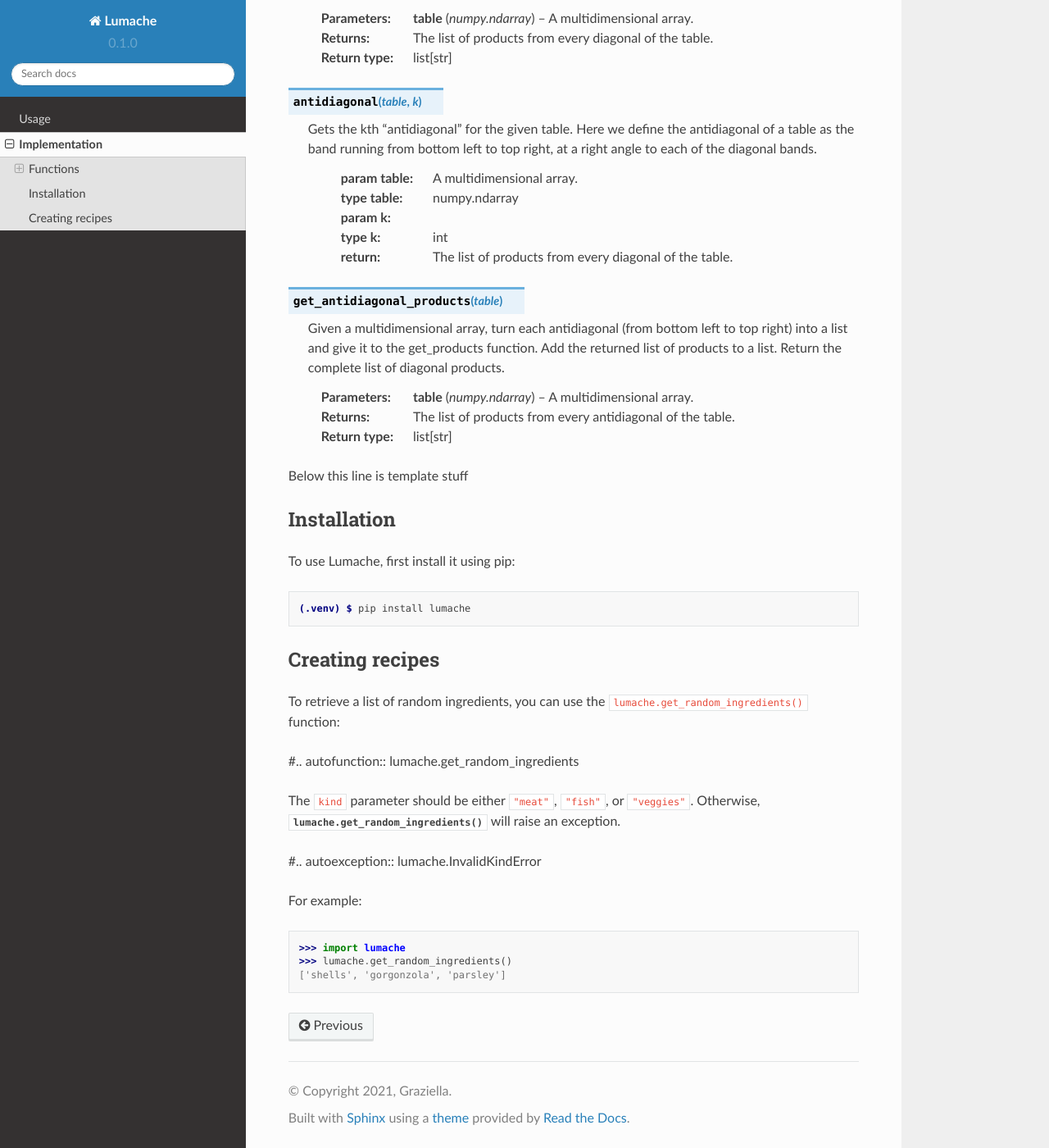
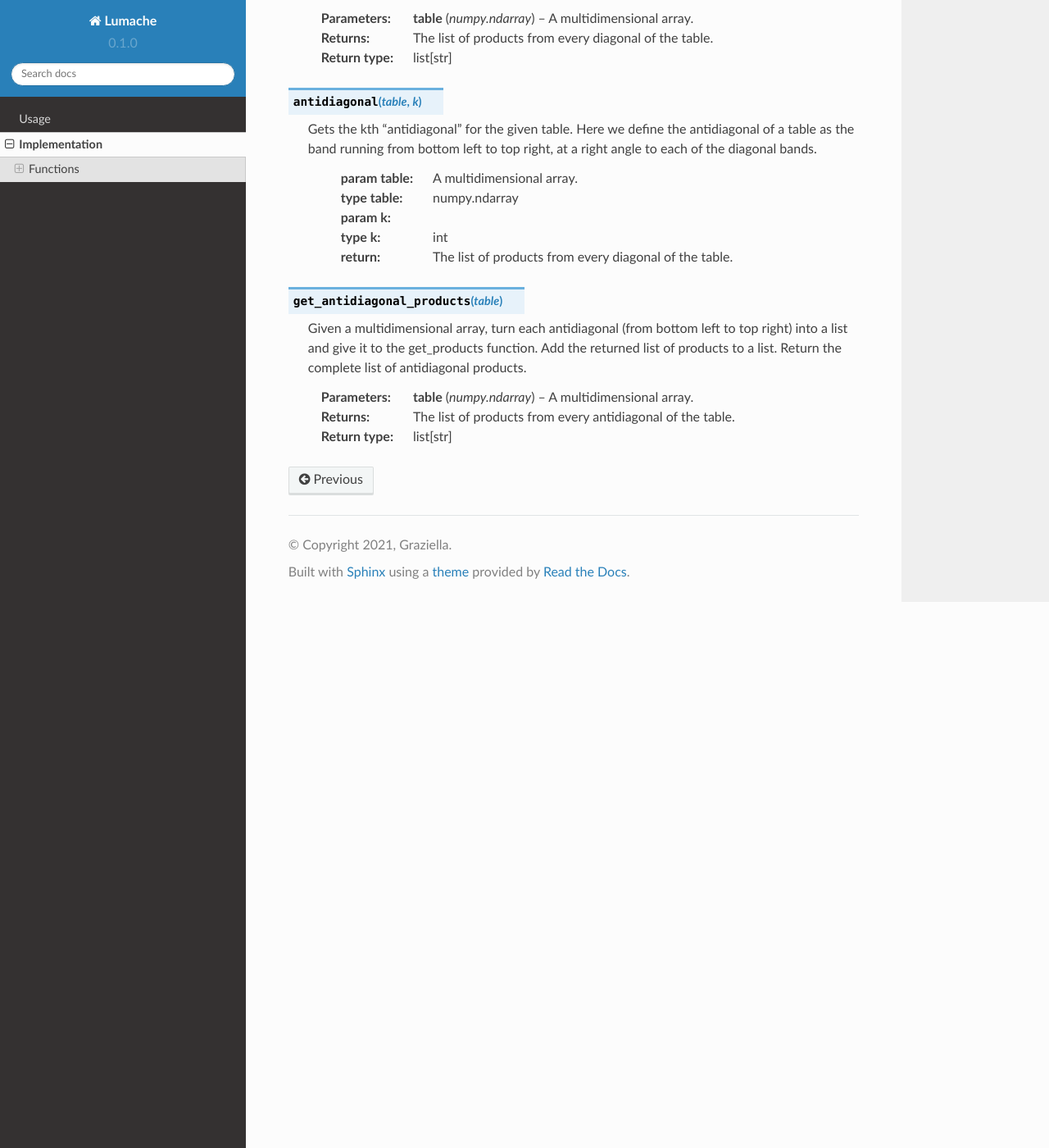
Before and after one commit to XtinaJohnson/largest_prod_grid_docs, a Sphinx documentation site: the page built from docs/source/impl.rst, in a window 1280 px wide and 1400 px high, scrolled down 1084 px. Shown: the whole window at 82% size. Built offline with Sphinx 7.4.7 and the Read the Docs theme 2.0.0, drawn with Linux system fonts in a browser that asks for light colours.

Commit message:
Update impl.rst

```diff
--- a/docs/source/impl.rst
+++ b/docs/source/impl.rst
@@ -61,44 +61,9 @@ Functions
 
 .. py:function:: get_antidiagonal_products(table)
 
-   Given a multidimensional array, turn each antidiagonal (from bottom left to top right) into a list and give it to the get_products function. Add the returned list of products to a list. Return the complete list of diagonal products.
+   Given a multidimensional array, turn each antidiagonal (from bottom left to top right) into a list and give it to the get_products function. Add the returned list of products to a list. Return the complete list of antidiagonal products.
 
    :param table: A multidimensional array.
    :type table: numpy.ndarray
    :return: The list of products from every antidiagonal of the table.
    :rtype: list[str]
-
-
-
-Below this line is template stuff
-
-.. _installation:
-
-Installation
-------------
-
-To use Lumache, first install it using pip:
-
-.. code-block:: console
-
-   (.venv) $ pip install lumache
-
-Creating recipes
-----------------
-
-To retrieve a list of random ingredients,
-you can use the ``lumache.get_random_ingredients()`` function:
-
-#.. autofunction:: lumache.get_random_ingredients
-
-The ``kind`` parameter should be either ``"meat"``, ``"fish"``,
-or ``"veggies"``. Otherwise, :py:func:`lumache.get_random_ingredients`
-will raise an exception.
-
-#.. autoexception:: lumache.InvalidKindError
-
-For example:
-
->>> import lumache
->>> lumache.get_random_ingredients()
-['shells', 'gorgonzola', 'parsley']
```
